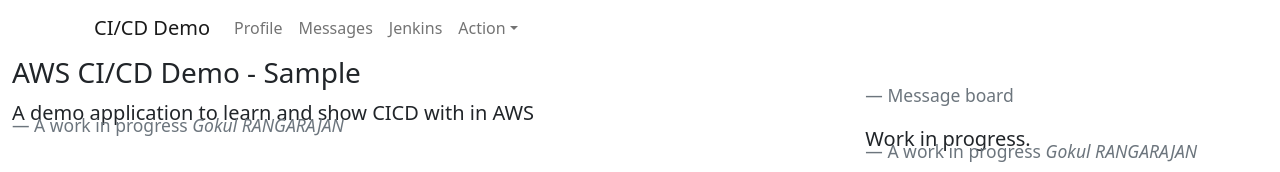
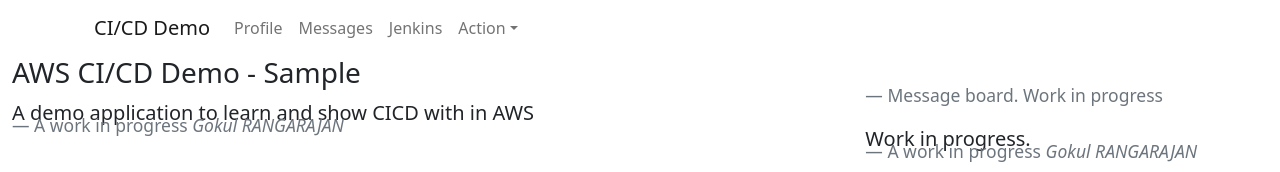
Before and after one commit to gokulraja2787/aws-cicd-demo, a React (Create React App) app: page / in a window 1280 px wide. Shown: the top 172 px of the page. Built offline with nearby package versions, Linux system fonts and the light colour scheme.

Commit message:
CI Demo: Test commit 2

```diff
--- a/src/App.js
+++ b/src/App.js
@@ -66,7 +66,7 @@
           <Col xs={4}>
             <blockquote class="blockquote">
               <header class="blockquote-footer">
-                Message board
+                Message board. Work in progress
               </header>
               <p class="mb-0">
                 Work in progress.
```
